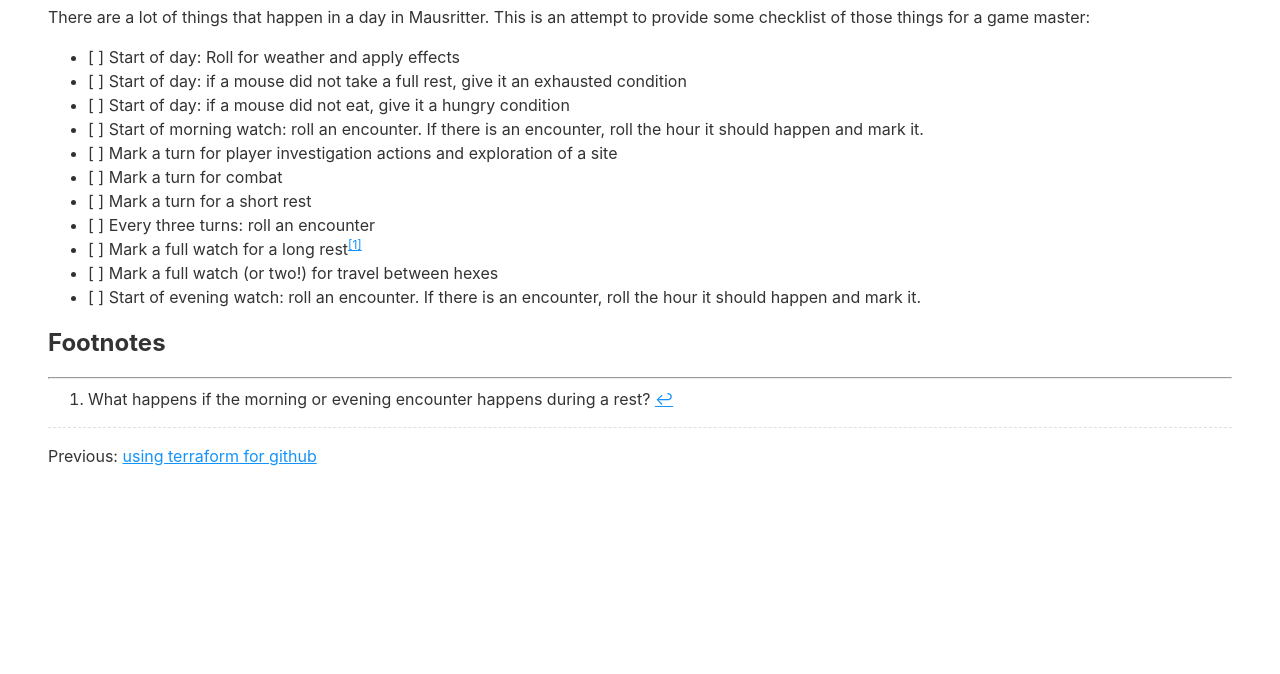
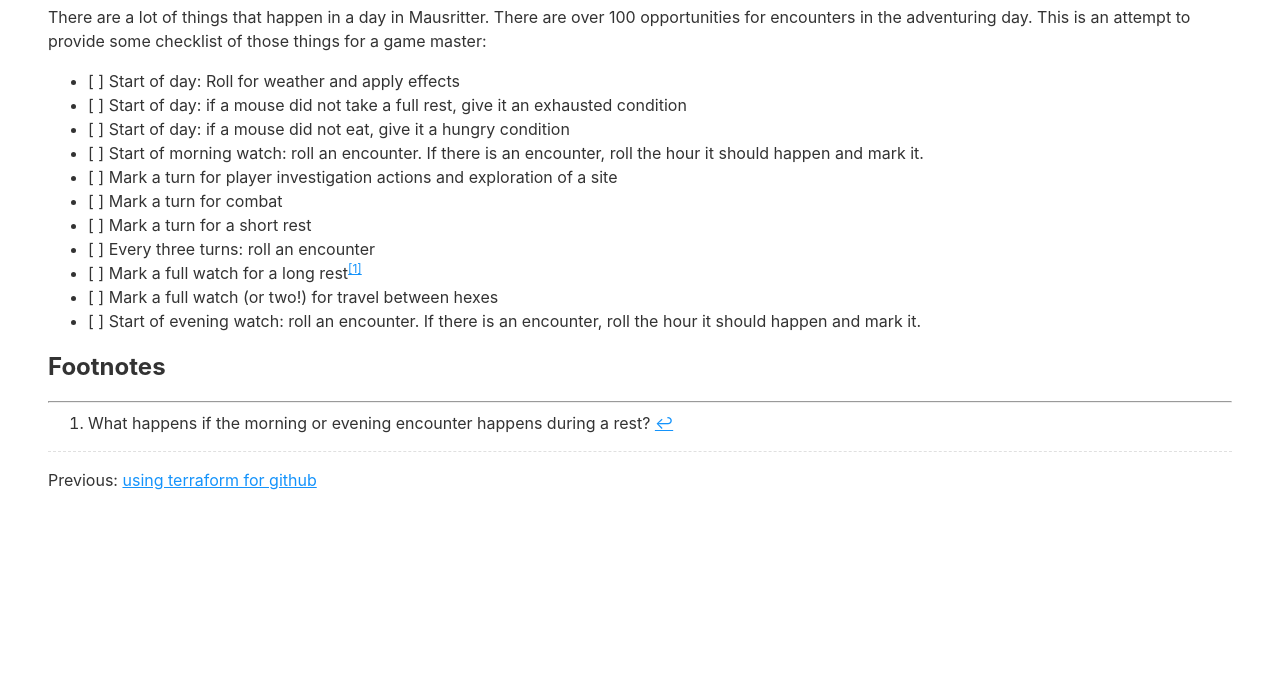
Before and after one commit to thatrandybrown/thatrandybrown.github.io, an Eleventy site: page content/notes/1725848038.md in a window 1280 px wide. Shown: the part 126-800 px from the top of the page. Built offline with nearby package versions, Linux system fonts and the light colour scheme; Eleventy itself is replaced by a stand-in of ours; files that its build step writes are made by us from their sources; what markdown-it-wikilinks would draw is missing.

Commit message:
add some math

```diff
--- a/content/notes/1725848038.md
+++ b/content/notes/1725848038.md
@@ -2,7 +2,7 @@
 title: The Adventuring Day in Mausritter
 ---
 
-There are a lot of things that happen in a day in Mausritter. This is an attempt to provide some checklist of those things for a game master:
+There are a lot of things that happen in a day in Mausritter. There are over 100 opportunities for encounters in the adventuring day. This is an attempt to provide some checklist of those things for a game master:
 
 - [ ] Start of day: Roll for weather and apply effects
 - [ ] Start of day: if a mouse did not take a full rest, give it an exhausted condition
```
